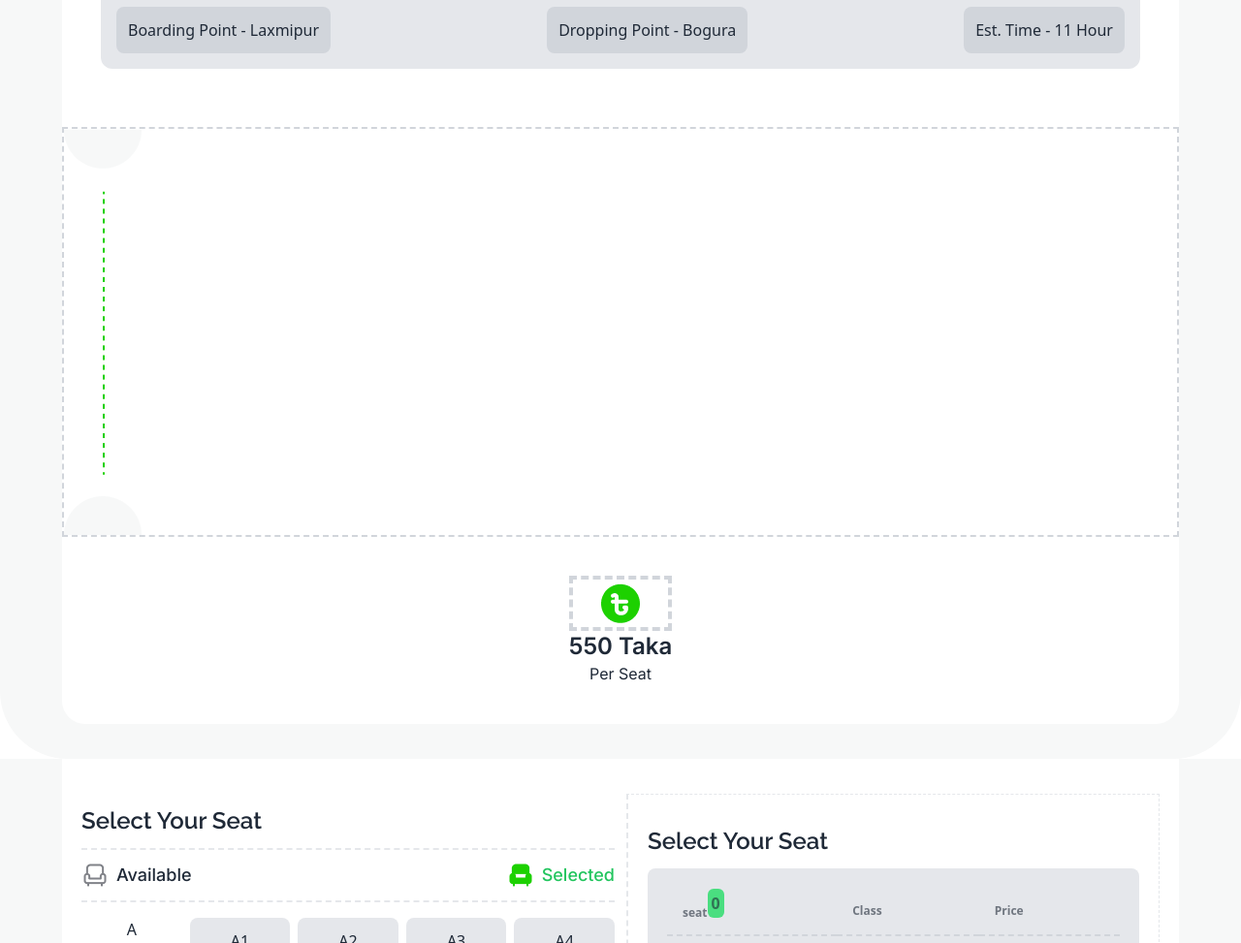
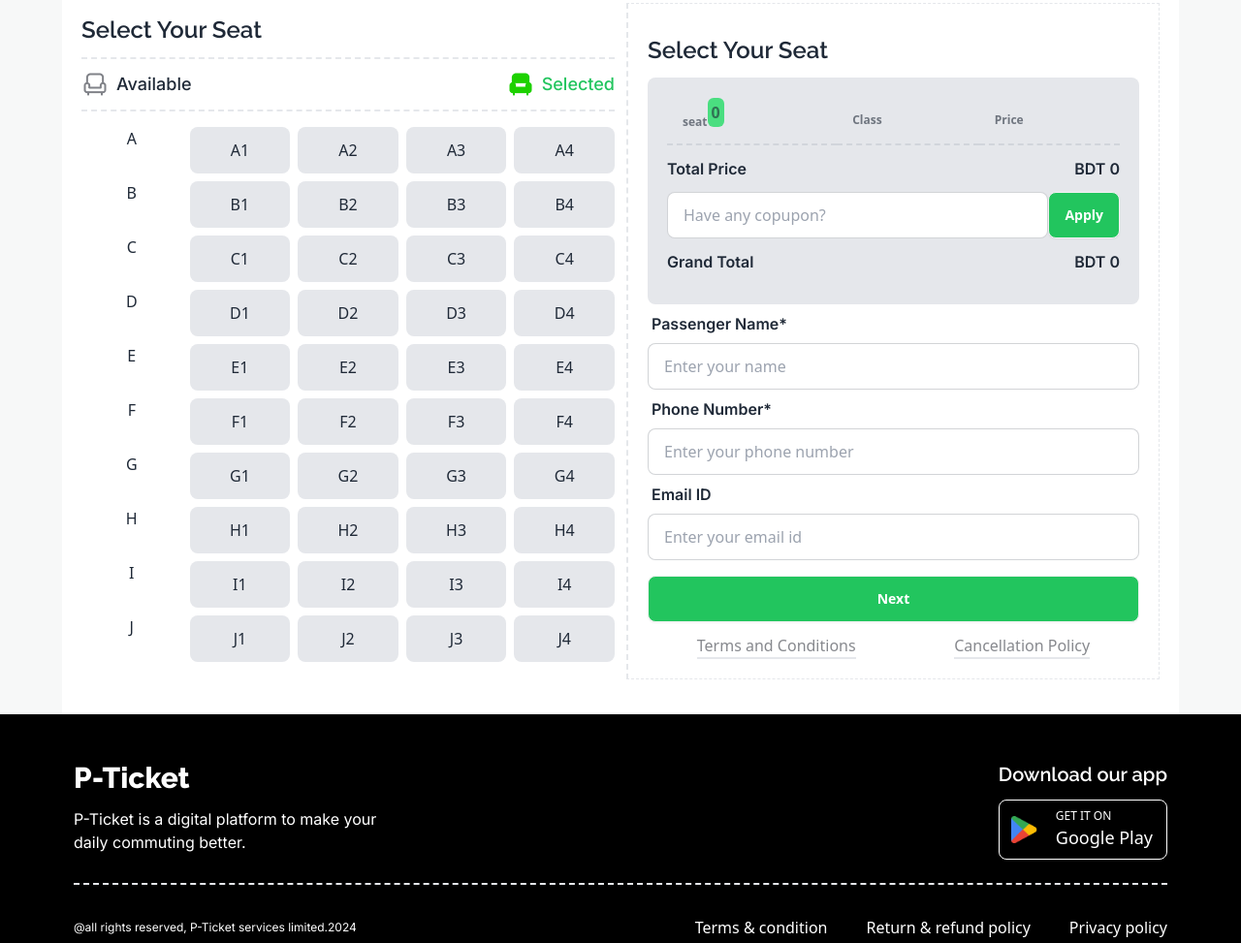
Before and after one commit to Mahadi81080/Programming--assingment---5, a plain HTML site: page B9A5-smart-ticketing-main/index.html in a window 1280 px wide. Shown: the part 2503-3476 px from the top of the page at 97% size. Drawn offline with nearby package versions, Linux system fonts and the light colour scheme.

Commit message:
complite all

```diff
--- a/B9A5-smart-ticketing-main/index.html
+++ b/B9A5-smart-ticketing-main/index.html
@@ -106,7 +106,7 @@
             </button>
           </div>
         </div>
-        <div class="flex flex-col lg:justify-around">
+        <div class="flex flex-col lg:flex-row lg:justify-around">
           <div
             class="flex justify-around lg:justify-between space-x-3 p-4 rounded-lg shadow-xl shadow-green-100"
           >
@@ -190,7 +190,7 @@
               the app. The integrated testing features allow for a streamlined .
             </p>
           </div>
-          <div class="flex flex-col lg:justify-between bg-white rounded-3xl">
+          <div class="flex flex-col lg:flex-row lg:justify-between bg-white rounded-3xl">
             <div class="flex-1 p-10 pt-20">
               <div class="flex flex-col lg:justify-between gap-2 lg:gap-0">
                 <div class="flex space-x-4">
@@ -480,7 +480,7 @@
       </section>
     </main>
     <footer class="bg-black text-white close">
-      <div class="max-w-6xl mx-auto py-12">
+      <div class="max-w-6xl mx-auto py-12 px-3">
         <div class="flex justify-between gap-10">
           <aside class="space-y-3">
             <h3 class="font-raleway text-3xl font-extrabold">P-Ticket</h3>
@@ -507,14 +507,14 @@
           </nav>
         </div>
         <div
-          class="flex flex-col lg:justify-between gap-7 lg:gap-0 py-8 border-t-2 border-dashed border-[rgba(255, 255, 255, 0.3)] mt-6"
+          class="flex flex-col lg:flex-row lg:justify-between items-center gap-7 lg:gap-0 py-8 border-t-2 border-dashed border-[rgba(255, 255, 255, 0.3)] mt-6"
         >
           <div>
             <p class="text-xs font-inter">
               @all rights reserved, P-Ticket services limited.2024
             </p>
           </div>
-          <div class="flex justify-between gap-0 lg:gap-10">
+          <div class="flex flex-col lg:flex-row justify-between gap-2 lg:gap-10 items-center">
             <h3 class="text-base font-inte font-medium">Terms & condition</h3>
             <h3 class="text-base font-inte font-medium">
               Return & refund policy
```
